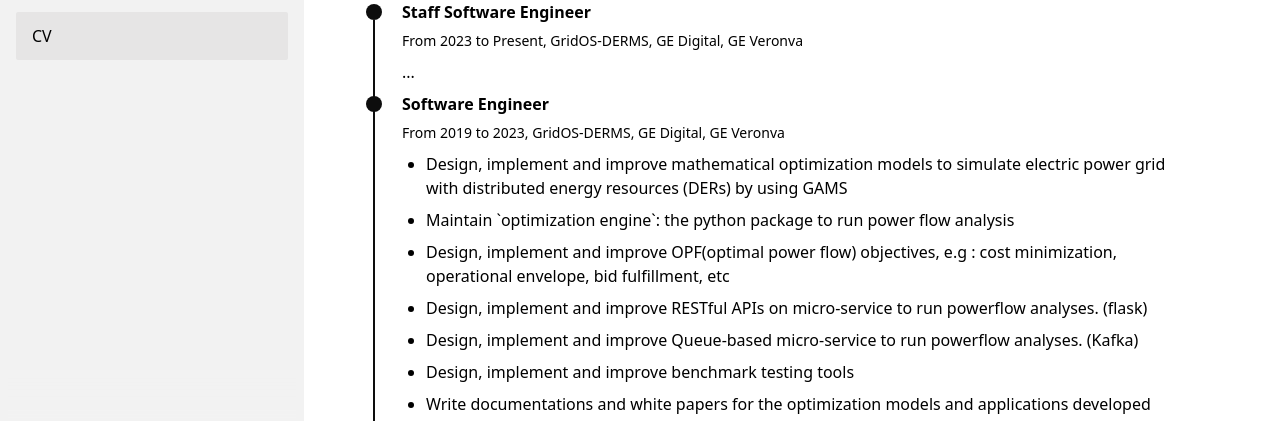
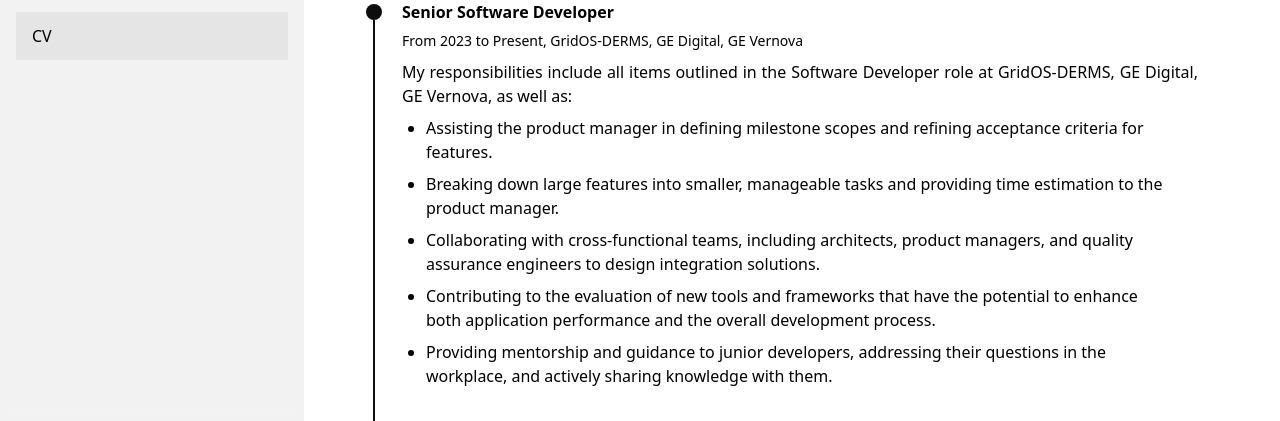
Before and after one commit to claudezss/portfolio, an Astro site: page /cv in a window 1280 px wide. Shown: the part 328-749 px from the top of the page. Built offline with nearby package versions, Linux system fonts and the light colour scheme; Astro itself is replaced by a stand-in of ours.

Commit message:
update cv

```diff
--- a/src/pages/cv.astro
+++ b/src/pages/cv.astro
@@ -26,15 +26,35 @@
 
     <div class="time-line-container mb-10">
         <TimeLineElement
-                title="Staff Software Engineer"
-                subtitle="From 2023 to Present, GridOS-DERMS, GE Digital, GE Veronva"
+                title="Senior Software Developer"
+                subtitle="From 2023 to Present, GridOS-DERMS, GE Digital, GE Vernova"
         >
-            ...
+            My responsibilities include all items outlined in the Software Developer role at GridOS-DERMS, GE Digital,
+            GE Vernova, as well as:
+
+            <ul class="list-disc mx-6 mb-10 grid gap-2">
+                <li>Assisting the product manager in defining milestone scopes and refining acceptance criteria for
+                    features.
+                </li>
+                <li>Breaking down large features into smaller, manageable tasks and providing time estimation to the
+                    product manager.
+                </li>
+                <li>Collaborating with cross-functional teams, including architects, product managers, and quality
+                    assurance engineers to design integration solutions.
+                </li>
+                <li>Contributing to the evaluation of new tools and frameworks that have the potential to enhance both
+                    application performance and the overall development process.
+                </li>
+                <li>Providing mentorship and guidance to junior developers, addressing their questions in the workplace,
+                    and actively sharing knowledge with them.
+                </li>
+            </ul>
+
         </TimeLineElement>
 
         <TimeLineElement
-                title="Software Engineer"
-                subtitle="From 2019 to 2023, GridOS-DERMS, GE Digital, GE Veronva"
+                title="Software Developer"
+                subtitle="From 2019 to 2023, GridOS-DERMS, GE Digital, GE Vernova"
         >
             <ul class="list-disc mx-6 mb-10 grid gap-2">
                 <li>Design, implement and improve mathematical optimization models to simulate electric power grid with
```
